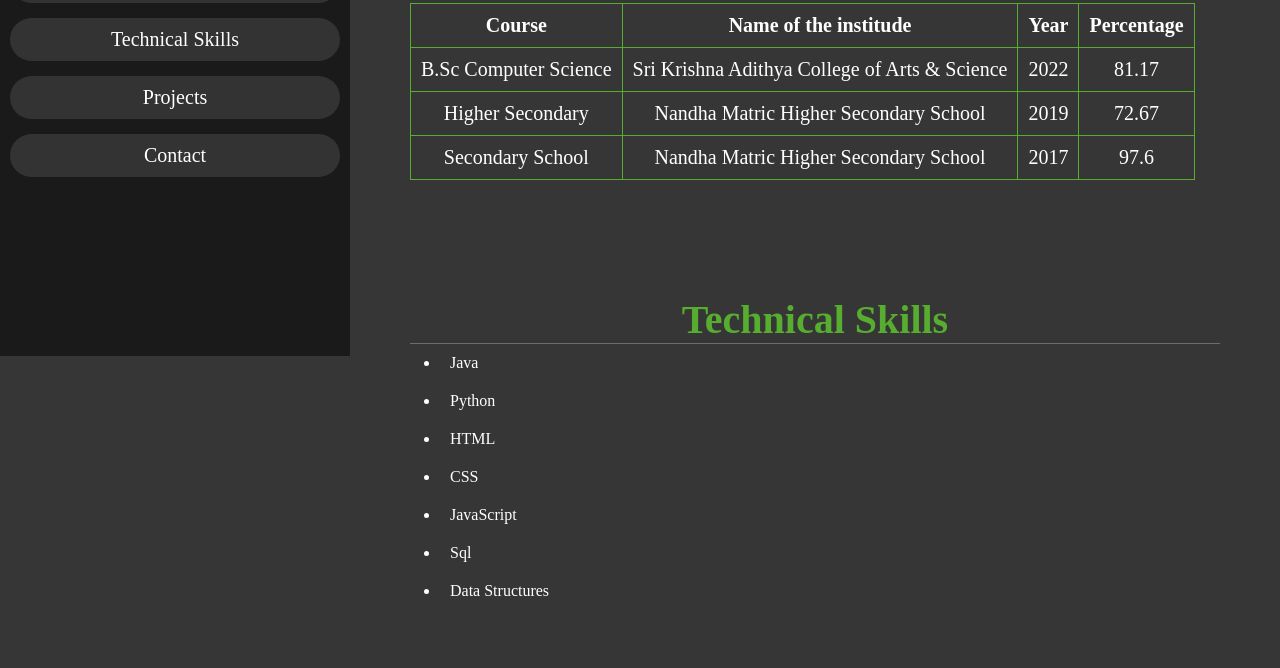
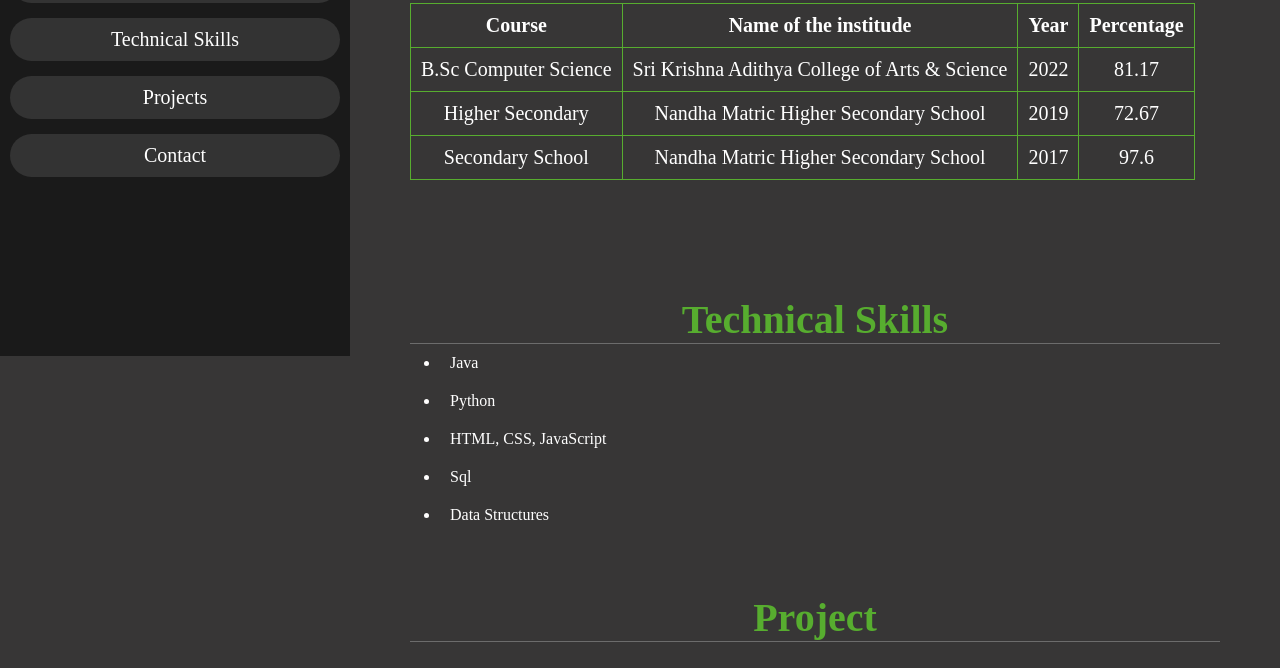
Before and after one commit to Imkamaleshw/Portfolio, a plain HTML site: page index.html in a window 1280 px wide. Shown: the part 444-1112 px from the top of the page. Drawn offline with Linux system fonts and the light colour scheme.

Commit message:
Update index.html

```diff
--- a/index.html
+++ b/index.html
@@ -69,9 +69,7 @@
     <ul id="lis">
         <li>Java</li>
         <li>Python</li>
-        <li>HTML</li>
-        <li>CSS</li>
-        <li>JavaScript</li>
+        <li>HTML, CSS, JavaScript</li>
         <li>Sql</li>
         <li>Data Structures</li>
     </ul>
```
